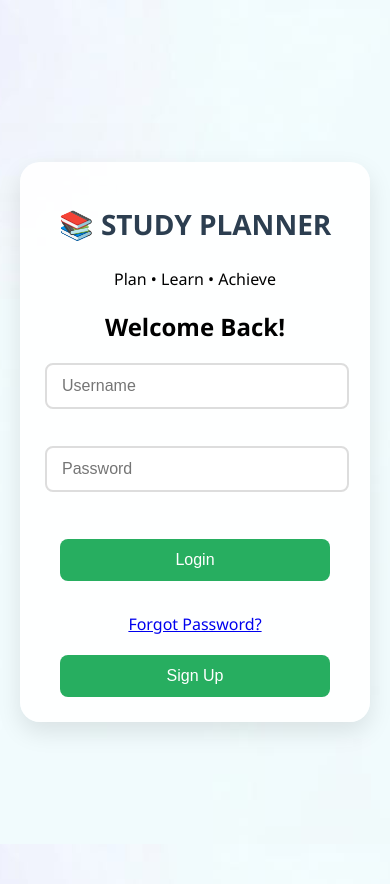
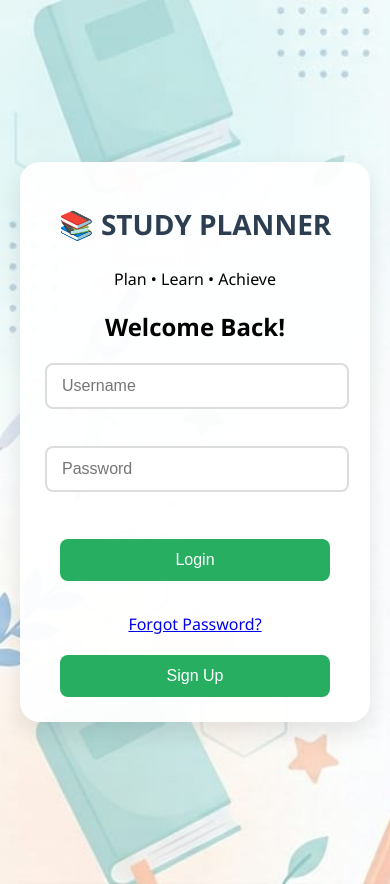
Before and after one commit to pillapoojasri-cyber/study-planner-ai, a Flask app: page / in a window 390 px wide. Run offline with Flask 3, Linux system fonts and the light colour scheme.

Commit message:
Fix mobile background

```diff
--- a/static/login.css
+++ b/static/login.css
@@ -1,5 +1,5 @@
 body{
-    background: url("static/study2-background.jpeg") no-repeat center center fixed;
+    background: url("static/study2-background.jpeg");
     background-size: cover;
     font-family:'Segoe UI',sans-serif;
     margin:0;
```
